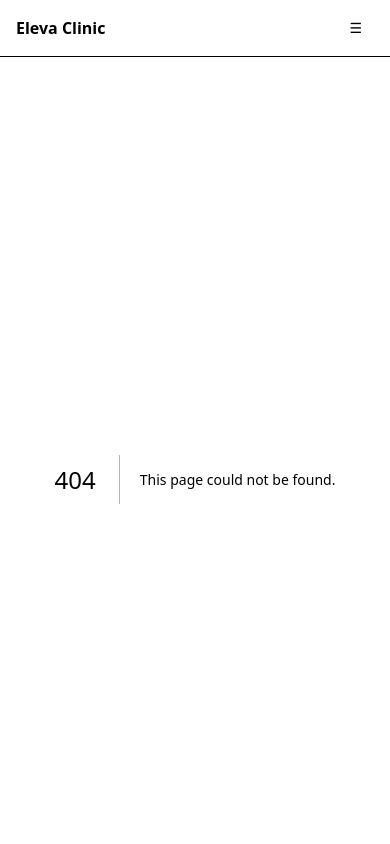
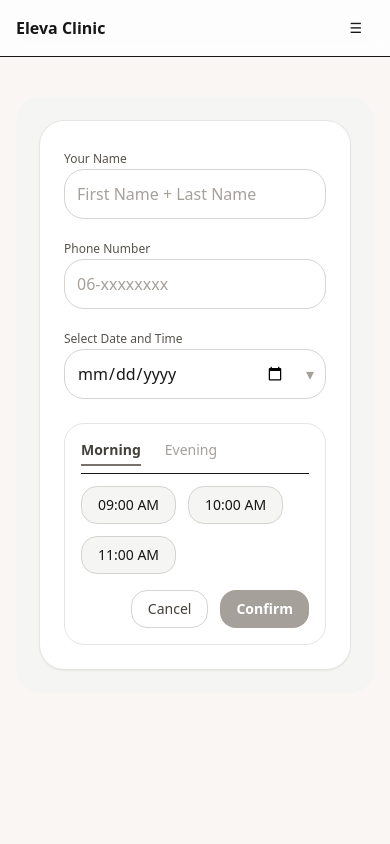
Before and after one commit to Sprouting-Tech/eleva-clinic, a Next.js app: page /booking in a window 390 px wide. Before the commit this address had no page. Shown: the top 844 px of the page. Built offline with nearby package versions, Linux system fonts and the light colour scheme.

Commit message:
feat: booking form layout with name and phone validation (calendar WIP)

```diff
--- /dev/null
+++ b/src/app/booking/page.tsx
@@ -0,0 +1,9 @@
+import BookingForm from '@/components/BookingForm'
+
+export default function BookingPage(){
+    return(
+        <main className="px-4 py-10">
+            <BookingForm />
+        </main>
+    )
+}
--- /dev/null
+++ b/src/components/BookingForm.tsx
@@ -0,0 +1,195 @@
+'use client'
+import { useState, useMemo } from "react";
+
+type Form = {
+    name: string;
+    phone: string;
+    date: string;
+    time: string;
+    period: "morning" | "evening";
+};
+
+const SLOTS = {
+    morning: ["09:00 AM", "10:00 AM", "11:00 AM"],
+    evening: ["1:00 PM", "2:00 PM", "3:00 AM", "4:OO PM", "5:00 PM"]
+};
+
+export default function BookingForm(){
+    const [form, setForm] = useState<Form>({
+        name: "",
+        phone: "",
+        date: "",
+        time: "",
+        period: "morning",
+    });
+
+    const [submitted, setSubmitted] = useState(false);
+    const isPhoneValid = /^\d{7,}$/.test(form.phone);
+    const isValid = useMemo(() => {
+    return !!(
+        form.name.trim() !== "" &&
+        isPhoneValid &&
+        form.date.trim() !== "" &&
+        form.time.trim() !== ""
+        );
+    }, [form, isPhoneValid]);
+
+    const slots = SLOTS[form.period]
+
+    function onChange<K extends keyof Form>(key: K, v: string) {
+    setSubmitted(false);
+    setForm((f) => ({
+      ...f,
+      [key]: key === "phone" ? v.replace(/[^\d]/g, "") : v,
+    }));
+  }
+
+  function submit(e:React.FormEvent){
+    e.preventDefault();
+    if(!isValid) return;
+    setSubmitted(true);
+  }
+
+  return (
+    <div className="mx-auto max-w-3xl space-y-6 rounded-3xl bg-stone-100 p-6 md:p-8">
+
+      {/* Card */}
+      <form
+        onSubmit={submit}
+        className="rounded-3xl bg-white p-6 shadow-sm ring-1 ring-stone-200"
+      >
+        {/* name + phone */}
+        <div className="grid grid-cols-1 gap-4 md:grid-cols-2">
+          <div className="space-y-1">
+            <label className="text-xs font-medium text-stone-600">Your Name</label>
+            <input
+              className="w-full rounded-2xl border border-stone-300 p-3 outline-none transition-shadow placeholder:text-stone-400 focus:ring-2 focus:ring-stone-300"
+              placeholder="First Name + Last Name"
+              value={form.name}
+              onChange={(e) => onChange("name", e.target.value)}
+              required
+            />
+          </div>
+
+          <div className="space-y-1">
+            <label className="text-xs font-medium text-stone-600">Phone Number</label>
+            <input
+              inputMode="numeric"
+              className="w-full rounded-2xl border border-stone-300 p-3 outline-none transition-shadow placeholder:text-stone-400 focus:ring-2 focus:ring-stone-300"
+              placeholder="06-xxxxxxxx"
+              value={form.phone}
+              onChange={(e) => onChange("phone", e.target.value)}
+              required
+            />
+            {!isPhoneValid && form.phone !== "" && (
+              <p className="pt-1 text-xs text-rose-600">
+                Digits only, at least 7 numbers.
+              </p>
+            )}
+          </div>
+        </div>
+
+        {/* Date text & faux select */}
+        <div className="mt-4 space-y-1">
+          <label className="text-xs font-medium text-stone-600">
+            Select Date and Time
+          </label>
+          <div className="relative">
+            <input
+              type="date"
+              className="w-full rounded-2xl border border-stone-300 p-3 pr-10 outline-none placeholder:text-stone-400 focus:ring-2 focus:ring-stone-300"
+              placeholder="DD/MM , Time"
+              value={form.date}
+              onChange={(e) => onChange("date", e.target.value)}
+              required
+            />
+            <span className="pointer-events-none absolute right-3 top-1/2 -translate-y-1/2 select-none text-stone-400">
+              ▾
+            </span>
+          </div>
+        </div>
+
+        {/* Time picker (tabs + slots) */}
+        <div className="mt-6 rounded-2xl border border-stone-200 p-4">
+          {/* Tabs */}
+          <div className="mb-3 flex gap-6 border-b pb-2">
+            {(["morning", "evening"] as const).map((p) => {
+              const active = form.period === p;
+              return (
+                <button
+                  key={p}
+                  type="button"
+                  onClick={() => {
+                    onChange("period", p);
+                    onChange("time", ""); // reset time when switching
+                  }}
+                  className={`-mb-[1px] border-b-2 pb-1 text-sm transition-colors ${
+                    active
+                      ? "border-stone-500 font-semibold text-stone-700"
+                      : "border-transparent text-stone-400 hover:text-stone-600"
+                  }`}
+                >
+                  {p[0].toUpperCase() + p.slice(1)}
+                </button>
+              );
+            })}
+          </div>
+
+          {/* Slots */}
+          <div className="flex flex-wrap gap-3">
+            {slots.map((t) => {
+              const active = form.time === t;
+              const disabled = false; // make true for unavailable slots if needed
+              return (
+                <button
+                  key={t}
+                  type="button"
+                  disabled={disabled}
+                  onClick={() => onChange("time", t)}
+                  className={[
+                    "rounded-xl border px-4 py-2 text-sm",
+                    disabled && "cursor-not-allowed opacity-40",
+                    active
+                      ? "border-stone-700 bg-stone-700 text-white"
+                      : "border-stone-300 bg-stone-100 hover:bg-stone-200",
+                  ].join(" ")}
+                >
+                  {t}
+                </button>
+              );
+            })}
+          </div>
+
+          <div className="mt-4 flex justify-end">
+            <button
+              type="button"
+              className="rounded-xl border border-stone-300 px-4 py-2 text-sm font-medium text-stone-700 hover:bg-stone-50"
+              onClick={() =>
+                setForm({ name: "", phone: "", date: "", time: "", period: "morning" })
+              }
+            >
+              Cancel
+            </button>
+            <button
+              type="submit"
+              disabled={!isValid}
+              className={`ml-3 rounded-xl px-4 py-2 text-sm font-semibold text-white ${
+                isValid
+                  ? "bg-[#A96046] hover:brightness-95"
+                  : "bg-stone-400 cursor-not-allowed"
+              }`}
+            >
+              Confirm
+            </button>
+          </div>
+        </div>
+
+        {submitted && (
+          <p className="mt-4 rounded-xl bg-green-50 p-3 text-sm text-green-700">
+            Success — booking saved locally (demo). ✅
+          </p>
+        )}
+      </form>
+    </div>
+  );
+}
```
